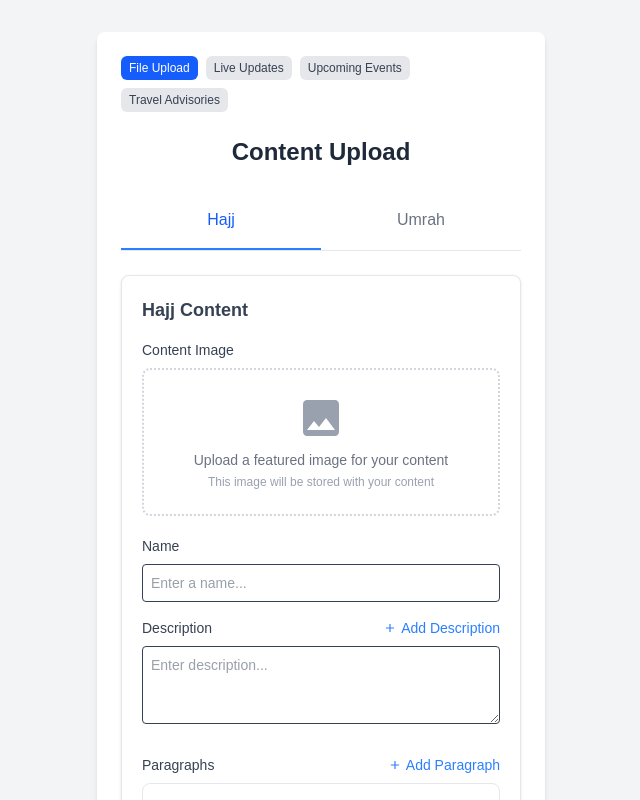
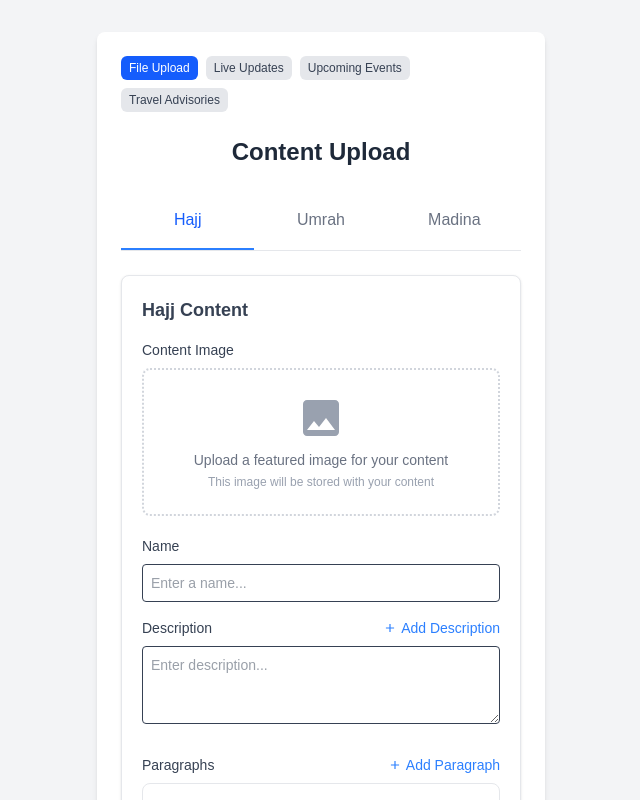
Before and after one commit to jasir-pv/Hajj-file_upload, a Next.js app: page / in a window 1280 px wide. Shown: the top 800 px of the page, without its empty margins (319-959 px from the left). Built offline with nearby package versions, Linux system fonts and the light colour scheme; no server answers.

Commit message:
Madina contents added

```diff
--- a/container/FileUpload.tsx
+++ b/container/FileUpload.tsx
@@ -10,7 +10,6 @@ import Image from "next/image";
 const storage = getStorage()
 const firestore = getFirestore()
 
-
 interface ParagraphItem {
   title: string;
   description: string[];
@@ -21,24 +20,21 @@ interface ContentData {
   description: string[];
   paragraphs: ParagraphItem[];
   content_image?: string;
-  category: "hajj" | "umrah";
+  category: "hajj" | "umrah" | "madina";
 }
 
-type TabType = "hajj" | "umrah";
+type TabType = "hajj" | "umrah" | "madina";
 
 const FileUpload = () => {
     const [activeTab, setActiveTab] = useState<TabType>("hajj");
     const [imageFiles, setImageFiles] = useState<File[]>([]);
     const [contentImageFile, setContentImageFile] = useState<File | null>(null);
     const [otherFiles, setOtherFiles] = useState<File[]>([]);
-
-    // Updated state for structured content
     const [name, setName] = useState("");
     const [description, setDescription] = useState<string[]>([""]);
     const [paragraphs, setParagraphs] = useState<ParagraphItem[]>([
       { title: "", description: [""] }
     ]);
-
     const [audioFiles, setAudioFiles] = useState<File[]>([]);
     const [progress, setProgress] = useState(0);
     const [error, setError] = useState("");
@@ -46,18 +42,22 @@ const FileUpload = () => {
     const [contentImagePreview, setContentImagePreview] = useState<string | null>(null);
     const [hajjFolderId, setHajjFolderId] = useState<number | null>(null);
     const [umrahFolderId, setUmrahFolderId] = useState<number | null>(null);
+    const [madinaFolderId, setMadinaFolderId] = useState<number | null>(null);
 
-    // Get current folder ID based on active tab
     const getCurrentFolderId = () => {
-      return activeTab === "hajj" ? hajjFolderId : umrahFolderId;
+      switch (activeTab) {
+        case "hajj": return hajjFolderId;
+        case "umrah": return umrahFolderId;
+        case "madina": return madinaFolderId;
+        default: return null;
+      }
     };
 
-    // Set folder ID based on active tab
     const setCurrentFolderId = (id: number) => {
-      if (activeTab === "hajj") {
-        setHajjFolderId(id);
-      } else {
-        setUmrahFolderId(id);
+      switch (activeTab) {
+        case "hajj": setHajjFolderId(id); break;
+        case "umrah": setUmrahFolderId(id); break;
+        case "madina": setMadinaFolderId(id); break;
       }
     };
 
@@ -69,20 +69,18 @@ const FileUpload = () => {
 
     useEffect(() => {
       return () => {
-        previewUrls.forEach(url => {
-          URL.revokeObjectURL(url);
-        });
+        previewUrls.forEach(url => URL.revokeObjectURL(url));
       };
     }, [previewUrls]);
 
     useEffect(() => {
-      // Fetch folder IDs for both categories when component mounts
       fetchFolderIds();
     }, []);
 
     const fetchFolderIds = async () => {
       await fetchFolderIdForCategory("hajj");
       await fetchFolderIdForCategory("umrah");
+      await fetchFolderIdForCategory("madina");
     };
 
     const fetchFolderIdForCategory = async (category: TabType) => {
@@ -100,15 +98,19 @@ const FileUpload = () => {
 
         if (category === "hajj") {
           setHajjFolderId(highestId + 1);
+        } else if (category === "umrah") {
+          setUmrahFolderId(highestId + 1);
         } else {
-          setUmrahFolderId(highestId + 1);
+          setMadinaFolderId(highestId + 1);
         }
       } catch (error) {
         console.error(`Error fetching folder IDs for ${category}:`, error);
         if (category === "hajj") {
           setHajjFolderId(1);
+        } else if (category === "umrah") {
+          setUmrahFolderId(1);
         } else {
-          setUmrahFolderId(1);
+          setMadinaFolderId(1);
         }
       }
     };
@@ -460,7 +462,7 @@ const FileUpload = () => {
       <h1 className="text-2xl font-bold text-gray-800 mb-6 text-center">Content Upload</h1>
 
       <div className="space-y-6">
-        {/* Tab Navigation */}
+        {/* Updated Tab Navigation with Madina */}
         <div className="flex border-b border-gray-200">
           <button
             className={`py-4 px-6 text-center border-b-2 transition-colors flex-1 font-medium ${
@@ -482,12 +484,23 @@ const FileUpload = () => {
           >
             Umrah
           </button>
+          <button
+            className={`py-4 px-6 text-center border-b-2 transition-colors flex-1 font-medium ${
+              activeTab === "madina"
+                ? "border-blue-500 text-blue-600"
+                : "border-transparent text-gray-500 hover:text-gray-700 hover:border-gray-300"
+            }`}
+            onClick={() => setActiveTab("madina")}
+          >
+            Madina
+          </button>
         </div>
 
-        {/* Content section */}
+        {/* Content section - updated title */}
         <div className="bg-white p-5 rounded-lg shadow-sm border border-gray-200">
           <h2 className="text-lg font-semibold text-gray-700 mb-4">
-            {activeTab === "hajj" ? "Hajj Content" : "Umrah Content"}
+            {activeTab === "hajj" ? "Hajj Content" :
+             activeTab === "umrah" ? "Umrah Content" : "Madina Content"}
           </h2>
 
           {/* Content Image Upload */}
```
